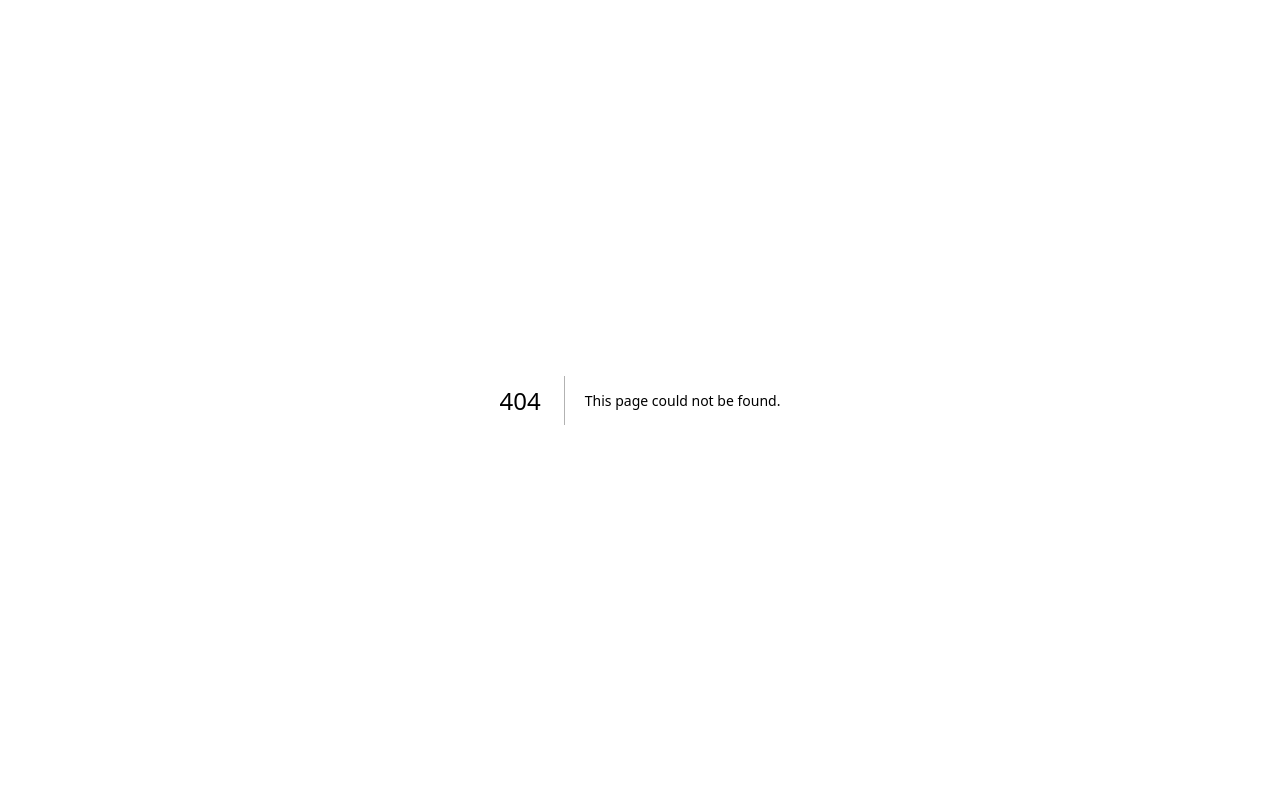
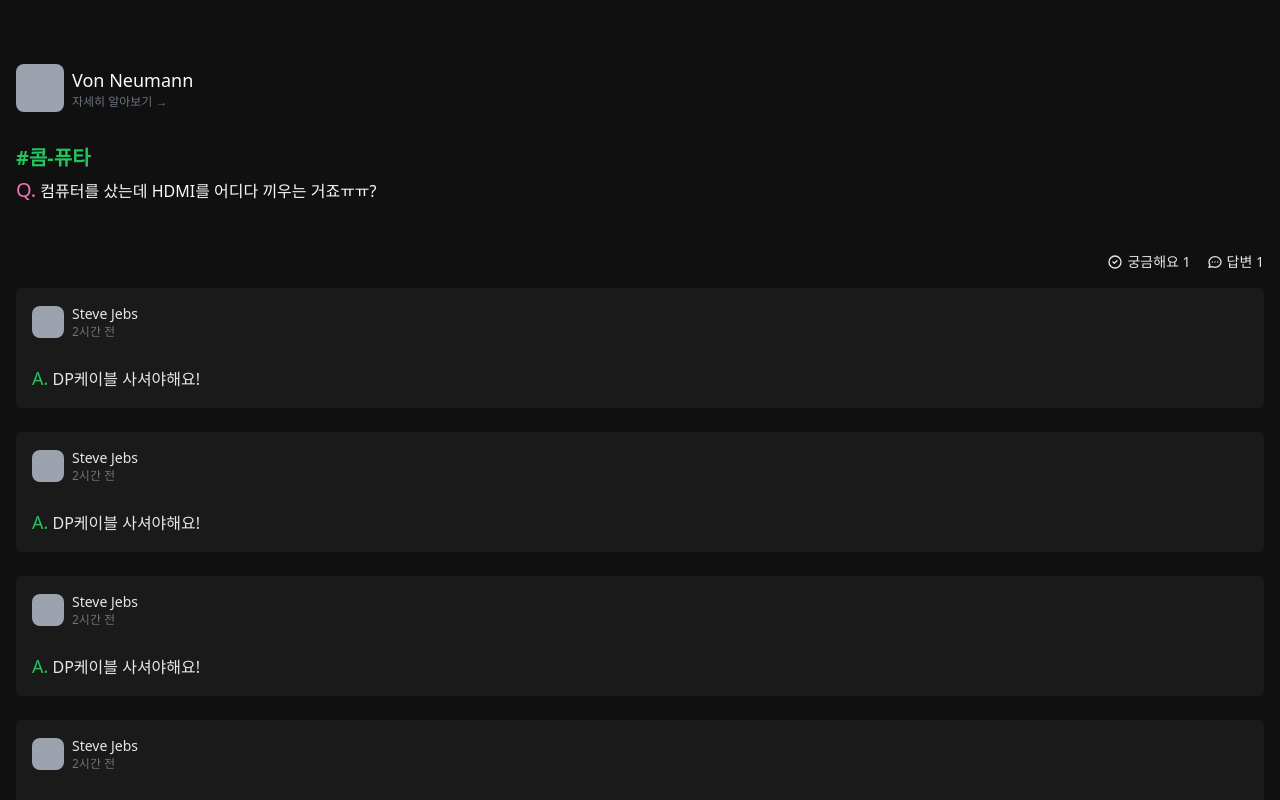
Before and after one commit to yyb02006/NextPractice, a Next.js app: page /community/1 in a window 1280 px wide. Before the commit this address had no page. Shown: the top 800 px of the page. Built offline with nearby package versions, Linux system fonts and the light colour scheme; a web font is replaced by a local one.

Commit message:
community-detail페이지 마크업, CSS 작성

```diff
--- /dev/null
+++ b/src/pages/community/[id].tsx
@@ -0,0 +1,100 @@
+import type { NextPage } from 'next';
+
+const CommunityPostDetail: NextPage = () => {
+	return (
+		<div className='bg-[#101010] text-[#fafafa] h-full min-h-screen font-SCoreDream px-4 py-12'>
+			<div className='flex items-center gap-2 mt-4'>
+				<div className='bg-gray-400 w-12 aspect-square rounded-lg' />
+				<div>
+					<p className='font-medium text-lg'>Von Neumann</p>
+					<p className='font-SCoreDream font-normal text-xs text-gray-500 cursor-pointer hover:text-gray-300 hover:translate-x-1 transition'>
+						자세히 알아보기 &rarr;
+					</p>
+				</div>
+			</div>
+			<div className='flex flex-col mt-8'>
+				<span className='font-GmarketSans font-bold text-xl'>
+					<span className='text-green-500'>#콤-퓨타</span>
+				</span>
+				<span className='mt-1'>
+					<span className='text-xl text-pink-400'>Q.</span> 컴퓨터를 샀는데
+					HDMI를 어디다 끼우는 거죠ㅠㅠ?
+				</span>
+				<div className='mt-12 flex justify-end items-center font-light gap-4 text-sm text-gray-200'>
+					<span className='flex items-center gap-1'>
+						<svg
+							className='w-4 h-4'
+							fill='none'
+							stroke='currentColor'
+							viewBox='0 0 24 24'
+							xmlns='http://www.w3.org/2000/svg'
+						>
+							<path
+								strokeLinecap='round'
+								strokeLinejoin='round'
+								strokeWidth='2'
+								d='M9 12l2 2 4-4m6 2a9 9 0 11-18 0 9 9 0 0118 0z'
+							></path>
+						</svg>
+						<span>궁금해요 1</span>
+					</span>
+					<span className='flex items-center gap-1'>
+						<svg
+							className='w-4 h-4'
+							fill='none'
+							stroke='currentColor'
+							viewBox='0 0 24 24'
+							xmlns='http://www.w3.org/2000/svg'
+						>
+							<path
+								strokeLinecap='round'
+								strokeLinejoin='round'
+								strokeWidth='2'
+								d='M8 12h.01M12 12h.01M16 12h.01M21 12c0 4.418-4.03 8-9 8a9.863 9.863 0 01-4.255-.949L3 20l1.395-3.72C3.512 15.042 3 13.574 3 12c0-4.418 4.03-8 9-8s9 3.582 9 8z'
+							></path>
+						</svg>
+						<span>답변 1</span>
+					</span>
+				</div>
+			</div>
+			<div className='mt-4 space-y-6'>
+				{[1, 1, 1, 1, 1].map((arr, i) => (
+					<div key={i} className='bg-[#1a1a1a] p-4 rounded-md'>
+						<div className='flex items-center gap-2'>
+							<div className='bg-gray-400 w-8 aspect-square rounded-lg' />
+							<div>
+								<p className='font-light text-sm text-gray-200'>Steve Jebs</p>
+								<p className='font-SCoreDream font-normal text-xs text-gray-500'>
+									2시간 전
+								</p>
+							</div>
+						</div>
+						<div className='mt-6 text-base font-light text-gray-200'>
+							<span className='text-lg text-green-500'>A.</span> DP케이블
+							사셔야해요!
+						</div>
+					</div>
+				))}
+			</div>
+			<div className='mt-8 select-none'>
+				<label
+					htmlFor='description'
+					className='font-light text-sm text-gray-300'
+				></label>
+				<div>
+					<textarea
+						rows={4}
+						id='description'
+						className='appearance-none mt-2 text-gray-600 w-full bg-gray-200 rounded-sm placeholder-gray-400 outline-none focus:border-green-600 focus:ring-[2px] focus:ring-green-600'
+						placeholder='엣헴... 그거 그렇게 하는 거 아닌데...'
+					/>
+				</div>
+			</div>
+			<button className='mt-4 w-full bg-green-600 rounded-sm py-2 hover:bg-emerald-500 font-medium focus:outline-none focus:ring-2 focus:ring-green-600 focus:ring-offset-2 transition-color duration-100'>
+				공짜로 훈수두기
+			</button>
+		</div>
+	);
+};
+
+export default CommunityPostDetail;
--- a/src/pages/community/index.tsx
+++ b/src/pages/community/index.tsx
@@ -13,7 +13,7 @@ const Community: NextPage = () => {
 						HDMI를 어디다 끼우는 거죠ㅠㅠ?
 					</span>
 					<div className='mt-8 flex justify-start font-normal text-xs text-gray-400 gap-2'>
-						<span>VON NEUMANN</span>
+						<span>Von Neumann</span>
 						<span className='text-gray-600 font-medium'>18시간 전</span>
 					</div>
 					<div className='mt-4 flex justify-end items-center font-light gap-4 text-sm text-gray-200'>
--- a/src/pages/details/[id].tsx
+++ b/src/pages/details/[id].tsx
@@ -2,14 +2,14 @@ import type { NextPage } from 'next';
 
 const Detail: NextPage = () => {
 	return (
-		<div className='bg-[#101010] text-[#fafafa] h-full font-Roboto px-4 py-8'>
+		<div className='bg-[#101010] text-[#fafafa] h-full font-Roboto px-4 py-12'>
 			<div>
 				<div className='bg-indigo-600 w-full aspect-square rounded-md' />
 				<div className='flex items-center gap-2 mt-4'>
 					<div className='bg-pink-400 w-12 aspect-square rounded-md' />
 					<div>
 						<p className='font-medium text-lg'>Steve Jebs</p>
-						<p className='font-SCoreDream font-normal text-sm text-gray-500 cursor-pointer hover:text-gray-300 hover:translate-x-1 transition'>
+						<p className='font-SCoreDream font-normal text-xs text-gray-500 cursor-pointer hover:text-gray-300 hover:translate-x-1 transition'>
 							자세히 알아보기 &rarr;
 						</p>
 					</div>
```
